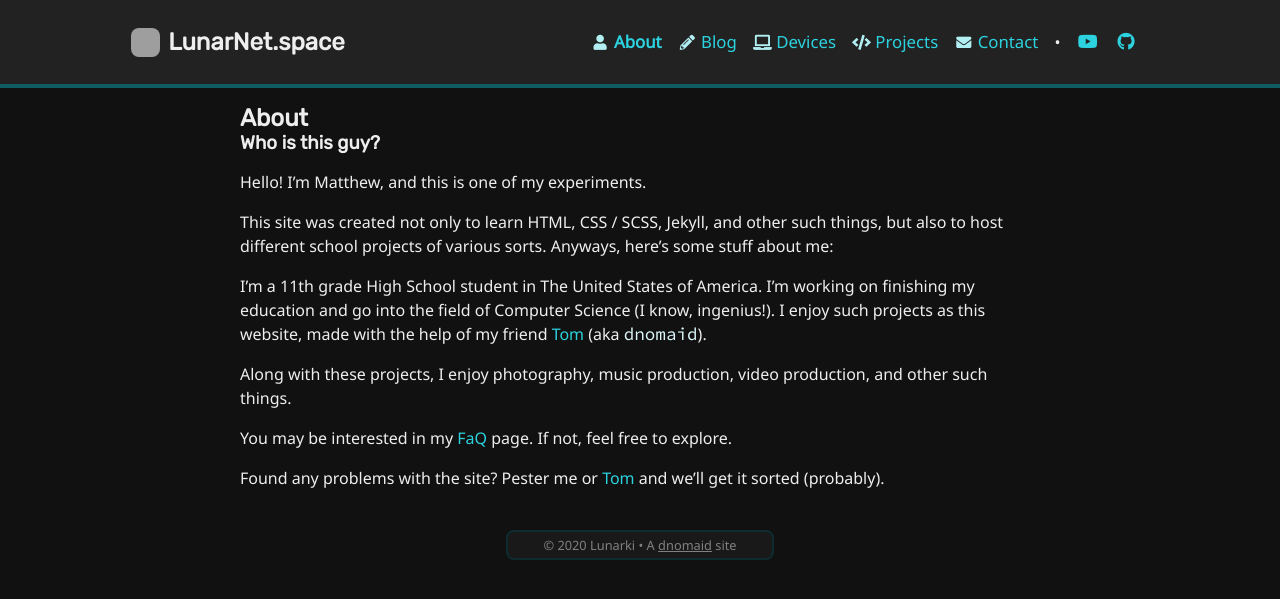
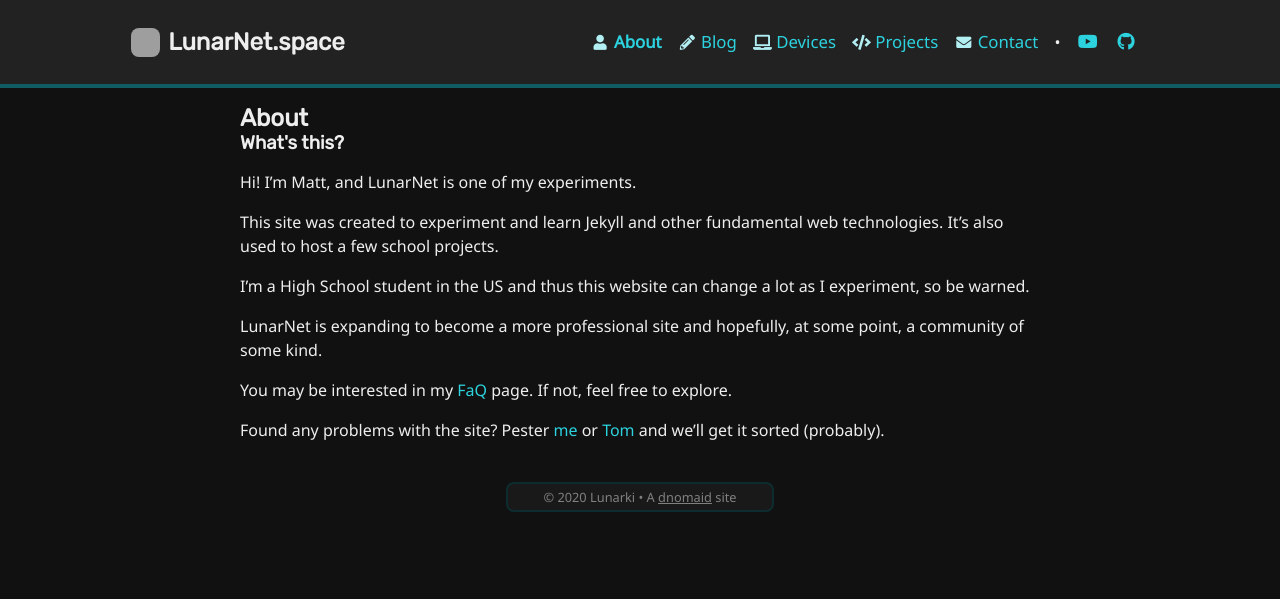
Before and after one commit to SharaNara/SharaNara.github.io, a Jekyll site: the page built from pages/about.md, in a window 1280 px wide. Shown: the top 599 px of the page. Built offline with Jekyll 4.4.1, drawn with Linux system fonts in a browser that asks for light colours; grey boxes are pictures that could not be loaded.

Commit message:
More updates!

```diff
--- a/pages/about.md
+++ b/pages/about.md
@@ -1,20 +1,19 @@
 ---
 layout: page
 title: About
-description: Who is this guy?
+description: What's this?
 showdesc: true
 permalink: /about/
 ---
 
-Hello! I'm Matthew, and this is one of my experiments.
+Hi! I'm Matt, and LunarNet is one of my experiments.
 
-This site was created not only to learn HTML, CSS / SCSS, Jekyll, and other such things, but also to host different school projects of various sorts. Anyways, here's some stuff about me:
+This site was created to experiment and learn Jekyll and other fundamental web technologies. It's also used to host a few school projects.
 
-I'm a 11th grade High School student in The United States of America. I'm working on finishing my education and go into the field of Computer Science (I know, ingenius!). I enjoy such projects as this website, made with the help of my friend [Tom](https://dnomaid.co.uk) (aka `dnomaid`).
+I'm a High School student in the US and thus this website can change a lot as I experiment, so be warned.
 
-Along with these projects, I enjoy photography, music production, video production, and other such things.
-
+LunarNet is expanding to become a more professional site and hopefully, at some point, a community of some kind.
 
 You may be interested in my [FaQ](/faq/) page. If not, feel free to explore.
 
-Found any problems with the site? Pester me or [Tom](https://tomr.me/#contact) and we'll get it sorted (probably).
+Found any problems with the site? Pester [me](/contact) or [Tom](https://tomr.me/#contact) and we'll get it sorted (probably).
```
Also changed, not shown: README.md (+2 -0 lines), pages/LunarBot/botFrame.md (added, +11 -0 lines), pages/LunarBot/commands.md (added, +9 -0 lines), pages/LunarBot/lunarbot.md (renamed from pages/lunarbot.md, +1 -1 lines), pages/botFrame.md (deleted, +0 -9 lines), pages/contact.md (+2 -0 lines), pages/mc.md (added, +9 -0 lines).
